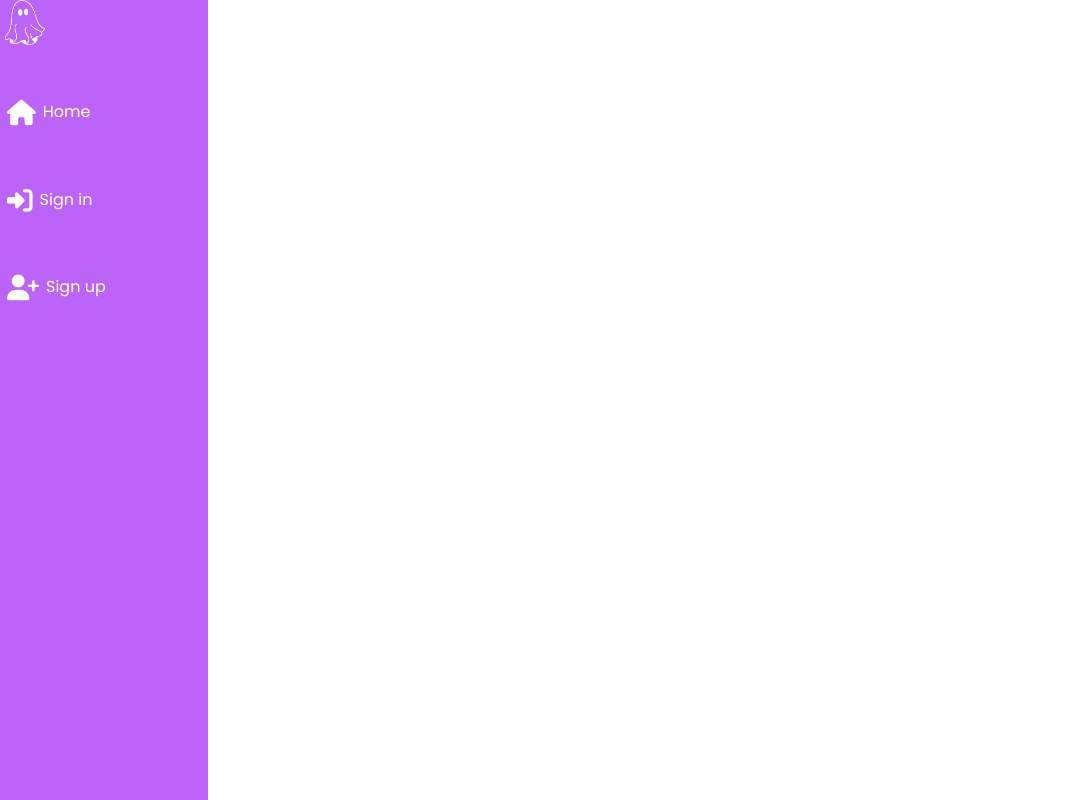
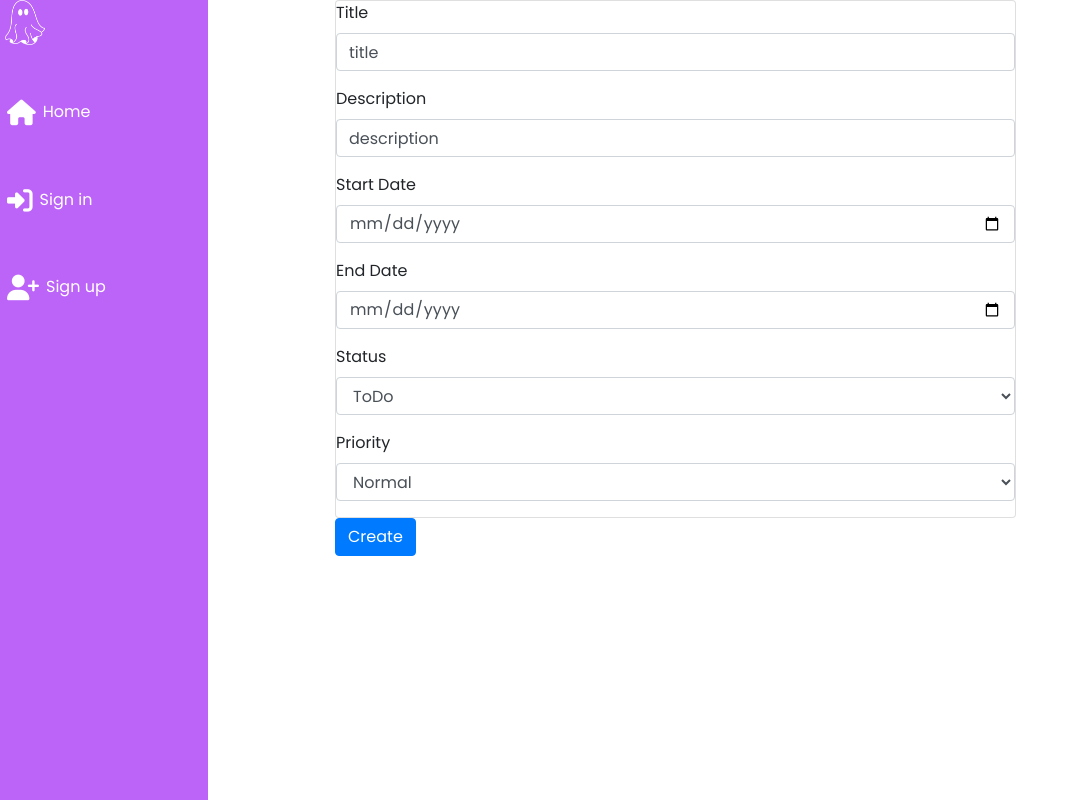
Before and after one commit to cjfinan/TaskIt, a React (Create React App) app: page /tasks/create in a window 1280 px wide. Shown: the whole page, without its empty margins (0-1074 px from the left). Built offline with nearby package versions, Linux system fonts and the light colour scheme; no server answers.

Commit message:
[ADD] Task Create Form format

```diff
--- a/src/App.js
+++ b/src/App.js
@@ -5,6 +5,7 @@ import { Route, Switch } from "react-router-dom";
 import './api/axiosDefaults'
 import SignUpForm from "./pages/auth/SignUpForm";
 import SignInForm from "./pages/auth/SignInForm";
+import TaskCreateForm from "./pages/tasks/TaskCreateForm";
 
 function App() {
   return (
@@ -17,8 +18,13 @@ function App() {
           <Switch>
             <Col xs={8}>
               <Route exact path="/" render={() => <h1>Home</h1>} />
-              <Route exact path="/signin" render={() => <SignInForm/>} />
-              <Route exact path="/signup" render={() => <SignUpForm/>} />
+              <Route exact path="/signin" render={() => <SignInForm />} />
+              <Route exact path="/signup" render={() => <SignUpForm />} />
+              <Route
+                exact
+                path="/tasks/create"
+                render={() => <TaskCreateForm />}
+              />
             </Col>
           </Switch>
         </Row>
--- a/src/components/NavBar.js
+++ b/src/components/NavBar.js
@@ -26,7 +26,7 @@ const NavBar = () => {
       <NavLink to="/" className={styles.Navlink}>
         <span className="d-none d-md-inline">{currentUser?.username}</span>
       </NavLink>
-      <NavLink to="/" className={styles.NavLink}>
+      <NavLink to="/tasks/create" className={styles.NavLink}>
         <i className="fa-solid fa-list"></i>
         <span className="d-none d-md-inline">Tasks</span>
       </NavLink>
@@ -75,7 +75,10 @@ const NavBar = () => {
   );
   return (
     <Row>
-      <Col xs={8} className={styles.Col}>
+      <Col
+        xs={8}
+        className={styles.Col}
+      >
         <Nav className={styles.Sidebar}>
           <NavLink to="/">
             <img src={logo} alt="logo" height="45" className={styles.logo} />
--- /dev/null
+++ b/src/pages/tasks/TaskCreateForm.js
@@ -0,0 +1,84 @@
+import React from 'react'
+import { Button, Card, Col, Form, Row } from 'react-bootstrap'
+
+const textFields = (
+  <div>
+    <Form.Group>
+      <Form.Label>Title</Form.Label>
+      <Form.Control type="text" name="title" value="title"></Form.Control>
+    </Form.Group>
+
+    <Form.Group>
+      <Form.Label>Description</Form.Label>
+      <Form.Control
+        type="text"
+        name="description"
+        value="description"
+      ></Form.Control>
+    </Form.Group>
+  </div>
+);
+
+const dateFields = (
+  <div>
+    <Form.Group>
+      <Form.Label>Start Date</Form.Label>
+      <Form.Control
+        type="date"
+        name="startDate"
+        value="startDate"
+      ></Form.Control>
+    </Form.Group>
+
+      <Form.Group>
+        <Form.Label>End Date</Form.Label>
+        <Form.Control
+          type="date"
+          name="endDate"
+          value="endDate"
+        ></Form.Control>
+      </Form.Group>
+
+  </div>
+);
+
+const dropDownFields = (
+  <div>
+    <Form.Group>
+      <Form.Label>Status</Form.Label>
+      <Form.Control as="select">
+        <option>ToDo</option>
+        <option>In Progress</option>
+        <option>Completed</option>
+      </Form.Control>
+    </Form.Group>
+
+    <Form.Group>
+      <Form.Label>Priority</Form.Label>
+      <Form.Control as="select">
+        <option>Normal</option>
+        <option>Low</option>
+        <option>High</option>
+      </Form.Control>
+    </Form.Group>
+  </div>
+);
+
+const TaskCreateForm = () => {
+  return (
+    <Form>
+      <Row>
+        <Col md={10}>
+          <Card>
+            {textFields}
+            {dateFields}
+            {dropDownFields}
+          </Card>
+          <Button>Create</Button>
+        </Col>
+      </Row>
+    </Form>
+  );
+}
+
+export default TaskCreateForm
```
